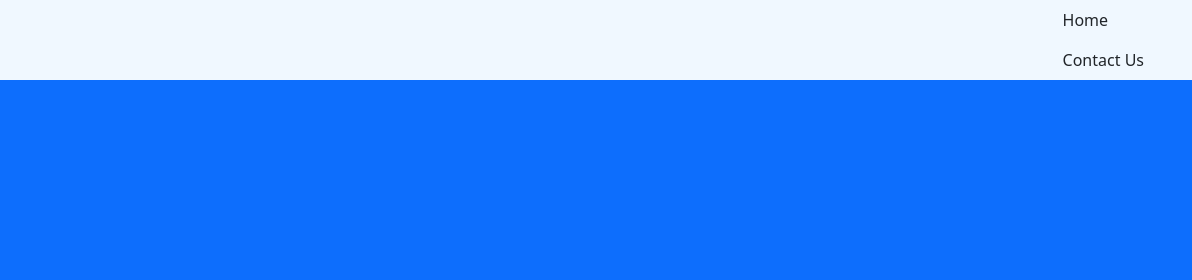
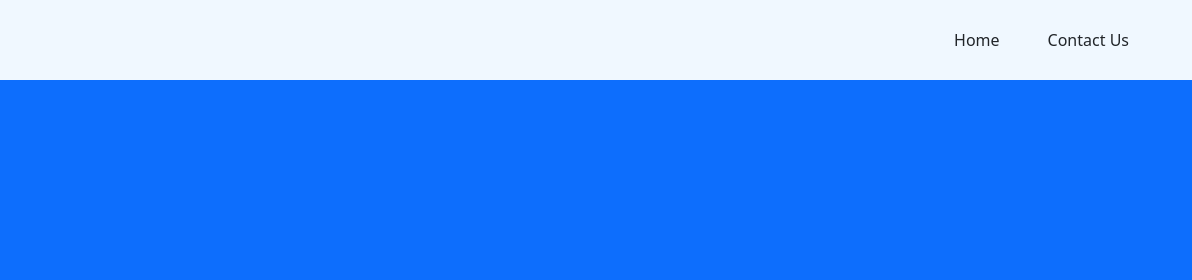
Before and after one commit to NotLovishGarg/harshitproto, a website: page public/index.html in a window 1280 px wide. Shown: the top 280 px of the page, 88-1280 px from the left. Drawn offline with nearby package versions, Linux system fonts and the light colour scheme.

Commit message:
initial nav done

```diff
--- a/public/index.html
+++ b/public/index.html
@@ -5,19 +5,16 @@
     <meta name="viewport" content="width=device-width, initial-scale=1.0">
     <title>Abstract</title>
     <link rel="stylesheet" href="../node_modules/bootstrap/dist/css/bootstrap.css">
+    <link rel="stylesheet" href="./styles.css">
 </head>
 <body>
     <nav id="nav-example" class="nav navbar-light fixed-top" style="background-color: aliceblue; display: flex; justify-content: space-between;">
         <div class="nav-title">
             <a class="navbar-brand" href="index.html" style="padding: 5%;"><img src="assets/thapar.gif" alt="" style="height: 5rem;"></a>
         </div>
-        <div class="nav-content" style="margin-right: 2rem;">
-            <div class="col">
-            <a class="nav-link text-dark" href="#div1">Home</a>
-            </div>
-            <div class="col">
+        <div class="nav-content" style="display: flex; align-items: center; margin-right: 2rem;">
+            <a class="nav-link text-dark" href="#div1" style="margin-right: 1rem;">Home</a>
             <a class="nav-link text-dark" href="#div3">Contact Us</a>
-            </div>
         </div>
     </nav>
 
--- a/public/styles.css
+++ b/public/styles.css
@@ -0,0 +1,10 @@
+.nav-link {
+    margin-right: 15px;
+    text-decoration: none; /* Optional: Remove underline */
+  }
+
+
+.nav-link:hover{
+    font-weight: bolder;
+    font-size: larger;
+}
```
